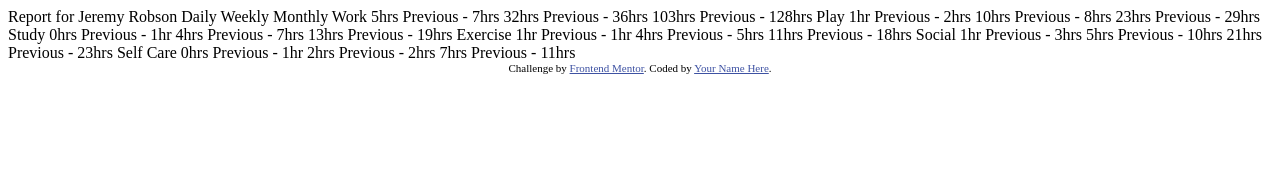
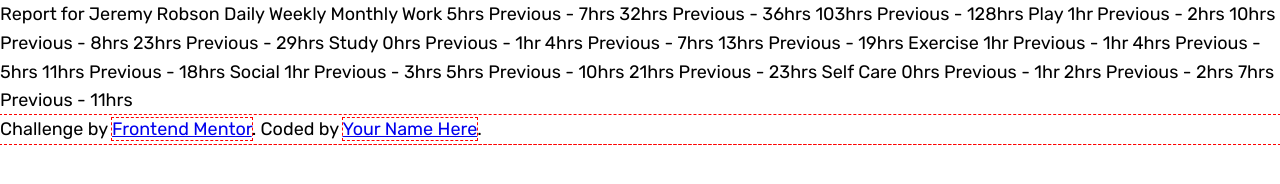
Before and after one commit to ePaulo/time-tracking-dashboard, a plain HTML site: page index.html in a window 1280 px wide. Drawn offline with Linux system fonts and the light colour scheme.

Commit message:
setup changes to html and css files

```diff
--- a/index.html
+++ b/index.html
@@ -1,80 +1,111 @@
 <!DOCTYPE html>
 <html lang="en">
   <head>
-  <meta charset="UTF-8">
-  <meta name="viewport" content="width=device-width, initial-scale=1.0"> <!-- displays site properly based on user's device -->
+    <meta charset="UTF-8" />
+    <meta name="viewport" content="width=device-width, initial-scale=1.0" />
 
-  <link rel="icon" type="image/png" sizes="32x32" href="./images/favicon-32x32.png">
+    <link
+      rel="icon"
+      type="image/png"
+      sizes="32x32"
+      href="./images/favicon-32x32.png"
+    />
+    <link rel="preconnect" href="https://fonts.googleapis.com" />
+    <link rel="preconnect" href="https://fonts.gstatic.com" crossorigin />
+    <link
+      href="https://fonts.googleapis.com/css2?family=Rubik:wght@300..900&display=swap"
+      rel="stylesheet"
+    />
+    <link rel="stylesheet" href="styles.css" />
 
     <title>Frontend Mentor | Time tracking dashboard</title>
-
-  <!-- Feel free to remove these styles or customise in your own stylesheet 👍 -->
-  <style>
-    .attribution { font-size: 11px; text-align: center; }
-    .attribution a { color: hsl(228, 45%, 44%); }
-  </style>
   </head>
   <body>
+    Report for Jeremy Robson Daily Weekly Monthly Work 5hrs
+    <!-- daily -->
+    Previous - 7hrs
+    <!-- daily -->
+    32hrs
+    <!-- weekly -->
+    Previous - 36hrs
+    <!-- weekly -->
+    103hrs
+    <!-- monthly -->
+    Previous - 128hrs
+    <!-- monthly -->
 
-  Report for
-  Jeremy Robson
+    Play 1hr
+    <!-- daily -->
+    Previous - 2hrs
+    <!-- daily -->
+    10hrs
+    <!-- weekly -->
+    Previous - 8hrs
+    <!-- weekly -->
+    23hrs
+    <!-- monthly -->
+    Previous - 29hrs
+    <!-- monthly -->
 
-  Daily
-  Weekly
-  Monthly
+    Study 0hrs
+    <!-- daily -->
+    Previous - 1hr
+    <!-- daily -->
+    4hrs
+    <!-- weekly -->
+    Previous - 7hrs
+    <!-- weekly -->
+    13hrs
+    <!-- monthly -->
+    Previous - 19hrs
+    <!-- monthly -->
 
-  Work
-  5hrs <!-- daily -->
-  Previous - 7hrs <!-- daily -->
-  32hrs <!-- weekly -->
-  Previous - 36hrs <!-- weekly -->
-  103hrs <!-- monthly -->
-  Previous - 128hrs <!-- monthly -->
+    Exercise 1hr
+    <!-- daily -->
+    Previous - 1hr
+    <!-- daily -->
+    4hrs
+    <!-- weekly -->
+    Previous - 5hrs
+    <!-- weekly -->
+    11hrs
+    <!-- monthly -->
+    Previous - 18hrs
+    <!-- monthly -->
 
-  Play
-  1hr <!-- daily -->
-  Previous - 2hrs <!-- daily -->
-  10hrs <!-- weekly -->
-  Previous - 8hrs <!-- weekly -->
-  23hrs <!-- monthly -->
-  Previous - 29hrs <!-- monthly -->
+    Social 1hr
+    <!-- daily -->
+    Previous - 3hrs
+    <!-- daily -->
+    5hrs
+    <!-- weekly -->
+    Previous - 10hrs
+    <!-- weekly -->
+    21hrs
+    <!-- monthly -->
+    Previous - 23hrs
+    <!-- monthly -->
 
-  Study
-  0hrs <!-- daily -->
-  Previous - 1hr <!-- daily -->
-  4hrs <!-- weekly -->
-  Previous - 7hrs <!-- weekly -->
-  13hrs <!-- monthly -->
-  Previous - 19hrs <!-- monthly -->
-
-  Exercise
-  1hr <!-- daily -->
-  Previous - 1hr <!-- daily -->
-  4hrs <!-- weekly -->
-  Previous - 5hrs <!-- weekly -->
-  11hrs <!-- monthly -->
-  Previous - 18hrs <!-- monthly -->
-
-  Social
-  1hr <!-- daily -->
-  Previous - 3hrs <!-- daily -->
-  5hrs <!-- weekly -->
-  Previous - 10hrs <!-- weekly -->
-  21hrs <!-- monthly -->
-  Previous - 23hrs <!-- monthly -->
-
-  Self Care
-  0hrs <!-- daily -->
-  Previous - 1hr <!-- daily -->
-  2hrs <!-- weekly -->
-  Previous - 2hrs <!-- weekly -->
-  7hrs <!-- monthly -->
-  Previous - 11hrs <!-- monthly -->
-
+    Self Care 0hrs
+    <!-- daily -->
+    Previous - 1hr
+    <!-- daily -->
+    2hrs
+    <!-- weekly -->
+    Previous - 2hrs
+    <!-- weekly -->
+    7hrs
+    <!-- monthly -->
+    Previous - 11hrs
+    <!-- monthly -->
 
     <div class="attribution">
-    Challenge by <a href="https://www.frontendmentor.io?ref=challenge" target="_blank">Frontend Mentor</a>.
-    Coded by <a href="#">Your Name Here</a>.
+      Challenge by
+      <a href="https://www.frontendmentor.io?ref=challenge" target="_blank"
+        >Frontend Mentor</a
+      >. Coded by <a href="#">Your Name Here</a>.
     </div>
+
+    <script src="scripts.js"></script>
   </body>
 </html>
--- /dev/null
+++ b/styles.css
@@ -0,0 +1,42 @@
+*,
+*::before,
+*::after {
+  margin: 0;
+  padding: 0;
+  box-sizing: border-box;
+  outline: 1px dashed red;
+}
+
+:root {
+  --color-blue: hsl(246, 80%, 60%);
+  --color-dark-blue: hsl(235, 46%, 20%);
+  --color-very-dark-blue: hsl(226, 43%, 10%);
+  --color-desaturated-blue: hsl(235, 45%, 61%);
+  --color-pale-blue: hsl(236, 100%, 87%);
+
+  --color-work--light-red: hsl(15, 100%, 70%);
+  --color-play--soft-blue: hsl(195, 74%, 62%);
+  --color-study--light-red: hsl(348, 100%, 68%);
+  --color-exercise--lime-green: hsl(145, 58%, 55%);
+  --color-social--violet: hsl(264, 64%, 52%);
+  --color-self-care--soft-orange: hsl(43, 84%, 65%);
+}
+
+html {
+  font-size: 62.5%; /* 1rem = 10px */
+}
+
+body {
+  font-family: 'Rubik', sans-serif;
+  font-size: 1.8rem;
+  line-height: 1.6;
+}
+
+footer.attribution {
+  font-size: 11px;
+  text-align: center;
+
+  a {
+    color: hsl(228, 45%, 44%);
+  }
+}
```
Also changed, not shown: scripts.js (added). Lines whose indentation alone changed are shown as unchanged.
